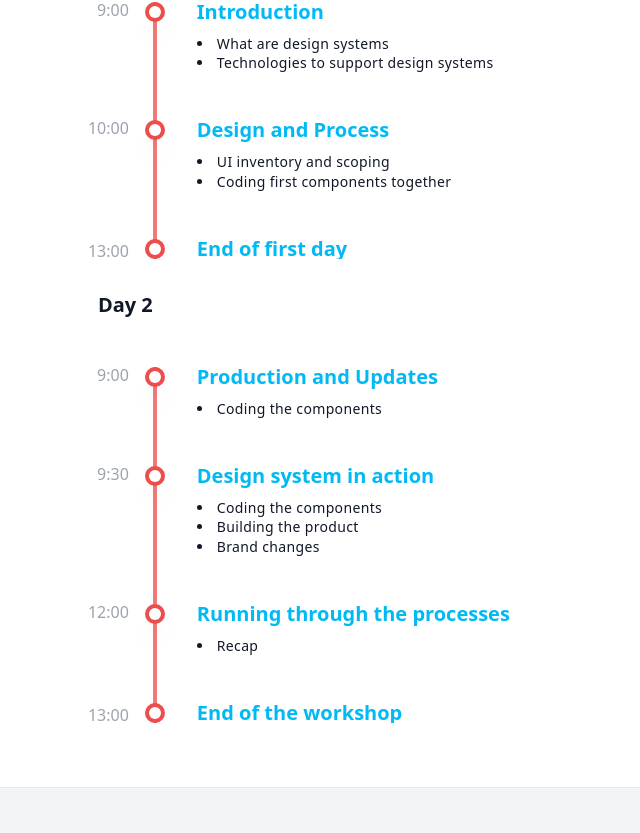
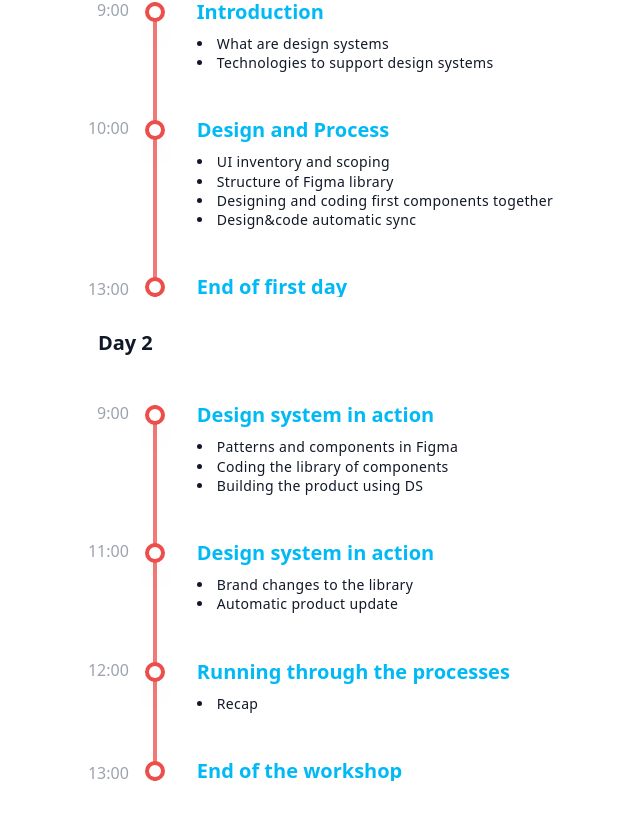
Before and after one commit to varya/hands-on-workshop, a Next.js app: page / in a window 1280 px wide. Shown: the part 1307-2140 px from the top of the page, without its empty margins (180-820 px from the left). Built offline with nearby package versions, Linux system fonts and the light colour scheme.

Commit message:
Description of the days

```diff
--- a/pages/index.js
+++ b/pages/index.js
@@ -107,7 +107,9 @@ export default function IndexPage() {
               />)} heading="Design and Process">
             <ul className="list-disc list-inside">
               <li key="3">UI inventory and scoping</li>
-              <li key="4">Coding first components together</li>
+              <li key="4">Structure of Figma library</li>
+              <li key="5">Designing and coding first components together</li>
+              <li key="6">Design&code automatic sync</li>
             </ul>
           </TimelineItem>
           <TimelineItem time={(<LocalTime
@@ -122,19 +124,20 @@ export default function IndexPage() {
           <TimelineItem time={(<LocalTime
               start={11}
               format="%start%:00"
-              />)} heading="Production and Updates">
+              />)} heading="Design system in action">
             <ul className="list-disc list-inside">
-              <li key="5">Coding the components</li>
+              <li key="7">Patterns and components in Figma</li>
+              <li key="8">Coding the library of components</li>
+              <li key="9">Building the product using DS</li>
             </ul>
           </TimelineItem>
           <TimelineItem time={(<LocalTime
-              start={11}
-              format="%start%:30"
+              start={13}
+              format="%start%:00"
               />)} heading="Design system in action">
             <ul className="list-disc list-inside">
-              <li key="6">Coding the components</li>
-              <li key="7">Building the product</li>
-              <li key="8">Brand changes</li>
+              <li key="10">Brand changes to the library</li>
+              <li key="11">Automatic product update</li>
             </ul>
           </TimelineItem>
           <TimelineItem time={(<LocalTime
```
